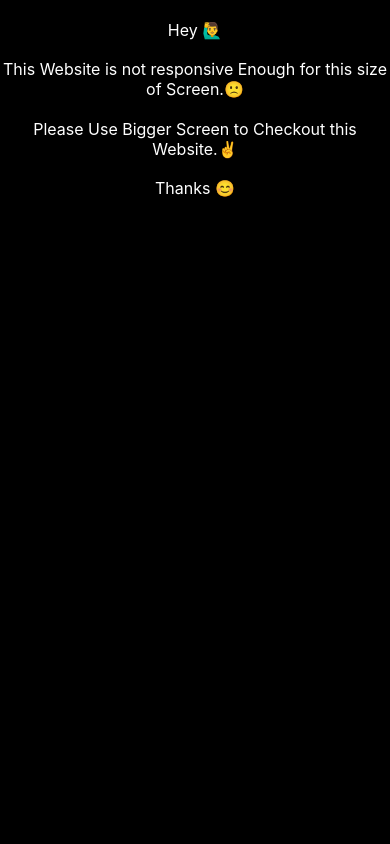
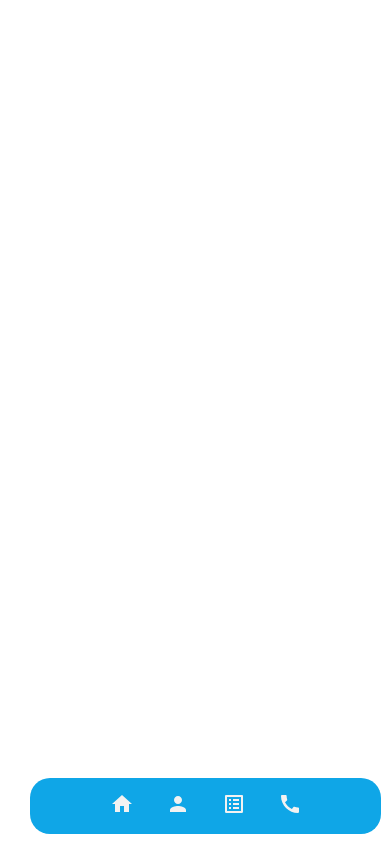
Before and after one commit to user-64bit/The-Tweetfolio, a React (Create React App) app: page / in a window 390 px wide. Built offline with nearby package versions, Linux system fonts and the light colour scheme; a web font is replaced by a local one.

Commit message:
started making responsive

```diff
--- a/src/App.css
+++ b/src/App.css
@@ -20,23 +20,6 @@ body {
 .alertSmallScreen {
   display: none;
 }
-
-
-@media (max-width: 1200px){
-  .app {
-    display: none;
-  }
-  .alertSmallScreen {
-    display: block;
-    color: white;
-    width: 100%;
-    height: 100%;
-    background-color: black;
-    position: absolute;
-  }
-  .alertSmallScreen p{
-    margin-top: 5%;
-    justify-content: center;
-    text-align: center;
-  }
+#main{
+  display: none;
 }
--- a/src/App.js
+++ b/src/App.js
@@ -1,4 +1,5 @@
 import './App.css';
+import './Responsive/main.css';
 import Feed from './components/Feed';
 import { BrowserRouter as Router, Route, Routes } from "react-router-dom"
 import Profile from './components/Profile';
@@ -6,14 +7,10 @@ import Sidebar from './components/Sidebar';
 import Widgets from './components/Widgets';
 import Blogs from "./components/Blogs";
 import Connections from "./components/Connections";
+import Main from './Responsive/Main';
 
 function App() {
   const ids = ["1556600758908227585","1556713820453756931","1556638184041172992"];
-  // if(window.innerWidth<1216){
-  //   console.log("hiya hiya")
-  //   document.getElementsByClassName("app").style.display = "none";
-  //   document.getElementsByClassName("alertSmallScreen").style.display = "block";
-  // }
   return (
     <>
     <div className="app">
@@ -35,6 +32,9 @@ function App() {
             <p>Please Use Bigger Screen to Checkout this Website.✌️</p>
             <p>Thanks 😊</p>
         </div>
+        <div id='main'>
+          <Main/>
+        </div>
     </>
 
   );
--- /dev/null
+++ b/src/Responsive/Main.js
@@ -0,0 +1,13 @@
+import React from 'react'
+import ResponsiveNavbar from './ResponsiveNavbar'
+
+const Main = () => {
+  return (
+    <>
+      <ResponsiveNavbar/>
+
+     </>
+  )
+}
+
+export default Main
--- /dev/null
+++ b/src/Responsive/ResponsiveNavbar.css
@@ -0,0 +1,47 @@
+/* *{
+
+} */
+/* .navbar{
+    width: 100%;
+    background-color: black;
+} */
+.navbar {
+    background-color: rgb(15, 166, 231);
+    overflow: hidden;
+    position: fixed;
+    display: flex;
+    justify-content: center;
+    bottom: 0;
+    width: 90%;
+    margin:0 0 0 30px;
+    margin-bottom: 10px;
+    border-radius: 20px;
+  }
+
+  /* Style the links inside the navigation bar */
+  .navbar a {
+    float:left;
+    display: block;
+    color: #f2f2f2;
+    text-align: center;
+    padding: 14px 16px;
+    text-decoration: none;
+    font-size: 17px;
+  }
+
+  /* Change the color of links on hover */
+  .navbar a:hover {
+    background-color: #ddd;
+    color: black;
+  }
+
+  /* Add a green background color to the active link */
+  .navbar a.active {
+    background-color: #04AA6D;
+    color: white;
+  }
+
+  /* Hide the link that should open and close the navbar on small screens */
+  .navbar .icon {
+    display: none;
+  }
--- /dev/null
+++ b/src/Responsive/ResponsiveNavbar.js
@@ -0,0 +1,21 @@
+import React from 'react'
+import './ResponsiveNavbar.css';
+import HomeIcon from '@material-ui/icons/Home';
+import PersonIcon from '@material-ui/icons/Person';
+import CallIcon from '@material-ui/icons/Call';
+import ListAltIcon from "@material-ui/icons/ListAlt";
+const ResponsiveNavbar = () => {
+  return (
+    <>
+    <div class="navbar" id="myNavbar">
+        <a href="#"><HomeIcon/></a>
+        <a href="#"><PersonIcon/></a>
+        <a href="#"><ListAltIcon/></a>
+        <a href="#"><CallIcon/></a>
+    </div>
+
+    </>
+  )
+}
+
+export default ResponsiveNavbar
--- /dev/null
+++ b/src/Responsive/main.css
@@ -0,0 +1,19 @@
+@media (max-width: 1200px){
+  .app {
+    display: none;
+  }
+  #main{
+    display: block;
+  }
+  /* .alertSmallScreen {
+    display: block;
+    color: white;
+    width: 100%;
+    height: 100%;
+  }
+  .alertSmallScreen p{
+    margin-top: 5%;
+    justify-content: center;
+    text-align: center;
+  } */
+}
--- a/src/components/Feed.js
+++ b/src/components/Feed.js
@@ -18,7 +18,7 @@ function Feed() {
         username='aparth11'
         verified='true'
         text='This site is still under Construction :)'
-        image='https://scontent.famd1-3.fna.fbcdn.net/v/t1.6435-9/184122475_315123336647833_3316907985091128742_n.jpg?_nc_cat=1&ccb=1-7&_nc_sid=09cbfe&_nc_ohc=rjMxqk1U7r0AX-SHzRp&_nc_ht=scontent.famd1-3.fna&oh=00_AT-tbnZPw5-MyOtSq_RwYMsMlmXPCjY-6h2lOEsp4Jg_6A&oe=6342B6B9'
+        image={Meme}
         avatar={Avatar} />
       </div>
     </>
```
Also changed, not shown: src/components/Images/banner.png (deleted).
